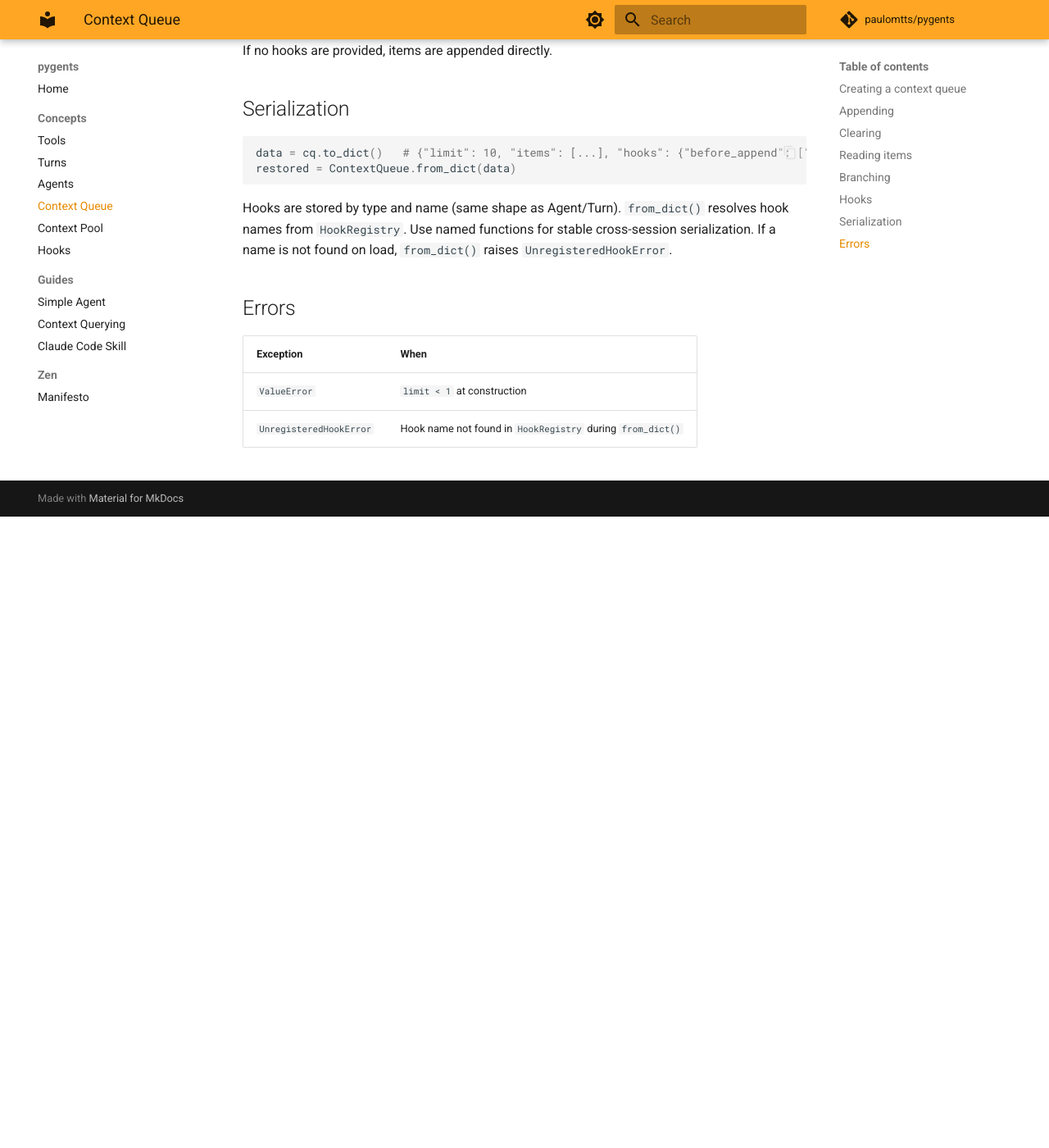
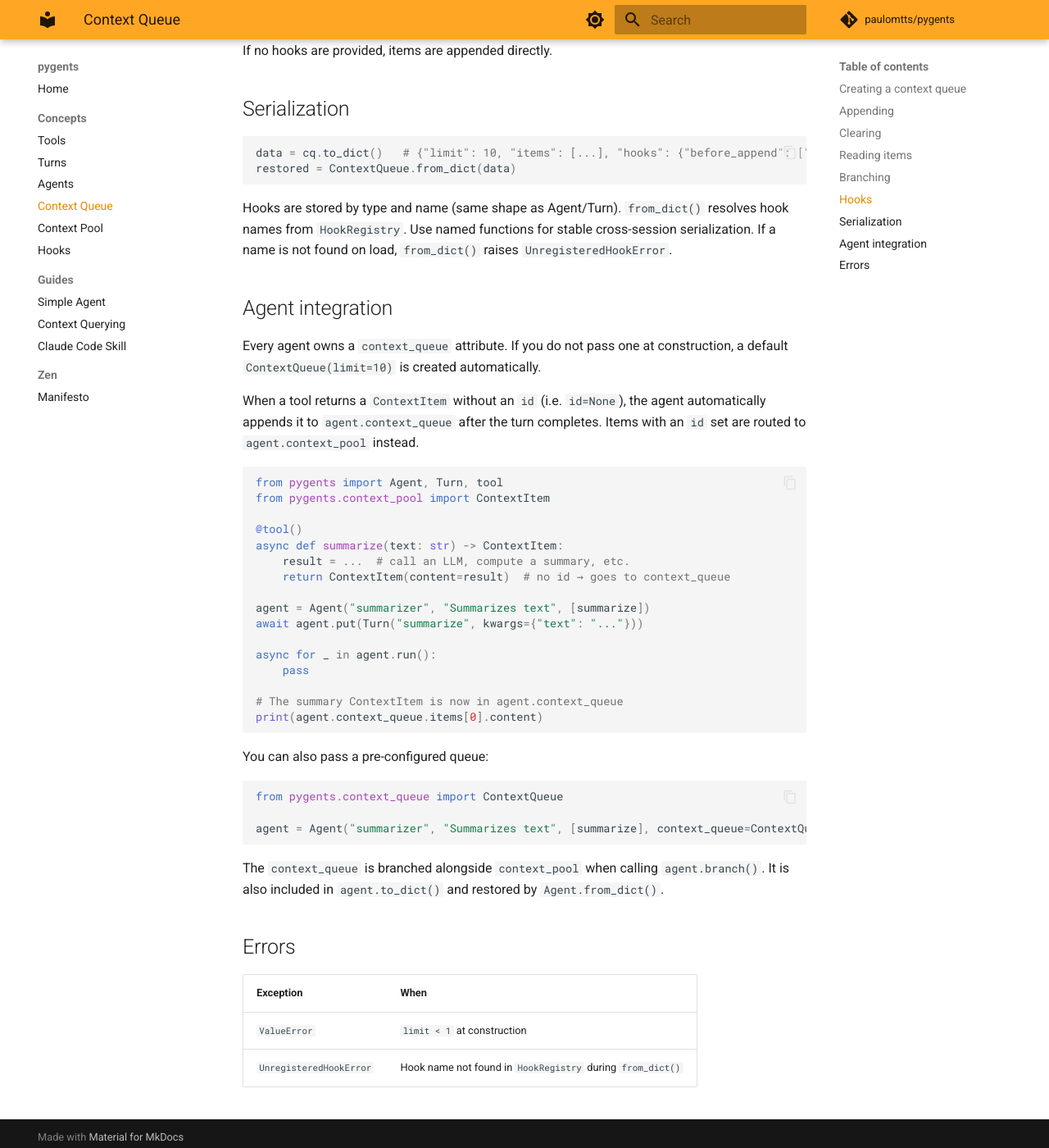
Before and after one commit to paulomtts/pygents, an MkDocs documentation site: the page built from docs/concepts/context_queue.md, in a window 1280 px wide and 1400 px high, scrolled down 2385 px. Shown: the whole window at 82% size. Built offline with MkDocs 1.6.1 and Material for MkDocs 9.7.7, drawn with Linux system fonts in a browser that asks for light colours; comment, search, counter and statistics services are not loaded; before the commit the page ends 3015 px from its top, so only the background shows below that.

Commit message:
feat(agent): auto-integrate ContextQueue for id-less ContextItem outputs
- Make ContextItem.id and .description optional (content is now the only
  required field); reorder dataclass fields to satisfy Python's default
  ordering rule (required before optional)
- Add guards in ContextPool.add() raising ValueError when id or
  description is None, preserving pool-item contract
- Update ContextQueue.to_dict/from_dict to serialize ContextItem objects
  with a __type__ tag, enabling roundtrip of queue-stored items
- Add context_queue parameter to Agent.__init__ (defaults to
  ContextQueue(limit=10)); route ContextItem outputs: id=None → queue,
  id set → pool; branch and serialize context_queue alongside context_pool
- Add unit tests for queue routing, init, branching, and serialization;
  add integration test for queue auto-collection; update existing tests
  to use new ContextItem field order and add pool rejection tests
- Update agents.md, context_pool.md, and context_queue.md to reflect all
  of the above changes

Co-Authored-By: Claude Sonnet 4.6 <noreply@anthropic.com>

````diff
--- a/docs/concepts/context_queue.md
+++ b/docs/concepts/context_queue.md
@@ -108,6 +108,41 @@ restored = ContextQueue.from_dict(data)
 
 Hooks are stored by type and name (same shape as Agent/Turn). `from_dict()` resolves hook names from `HookRegistry`. Use named functions for stable cross-session serialization. If a name is not found on load, `from_dict()` raises `UnregisteredHookError`.
 
+## Agent integration
+
+Every agent owns a `context_queue` attribute. If you do not pass one at construction, a default `ContextQueue(limit=10)` is created automatically.
+
+When a tool returns a `ContextItem` without an `id` (i.e. `id=None`), the agent automatically appends it to `agent.context_queue` after the turn completes. Items with an `id` set are routed to `agent.context_pool` instead.
+
+```python
+from pygents import Agent, Turn, tool
+from pygents.context_pool import ContextItem
+
+@tool()
+async def summarize(text: str) -> ContextItem:
+    result = ...  # call an LLM, compute a summary, etc.
+    return ContextItem(content=result)  # no id → goes to context_queue
+
+agent = Agent("summarizer", "Summarizes text", [summarize])
+await agent.put(Turn("summarize", kwargs={"text": "..."}))
+
+async for _ in agent.run():
+    pass
+
+# The summary ContextItem is now in agent.context_queue
+print(agent.context_queue.items[0].content)
+```
+
+You can also pass a pre-configured queue:
+
+```python
+from pygents.context_queue import ContextQueue
+
+agent = Agent("summarizer", "Summarizes text", [summarize], context_queue=ContextQueue(limit=20))
+```
+
+The `context_queue` is branched alongside `context_pool` when calling `agent.branch()`. It is also included in `agent.to_dict()` and restored by `Agent.from_dict()`.
+
 ## Errors
 
 | Exception | When |
````
Also changed, not shown: docs/concepts/agents.md (+7 -5 lines), docs/concepts/context_pool.md (+10 -7 lines), 6 other files.
